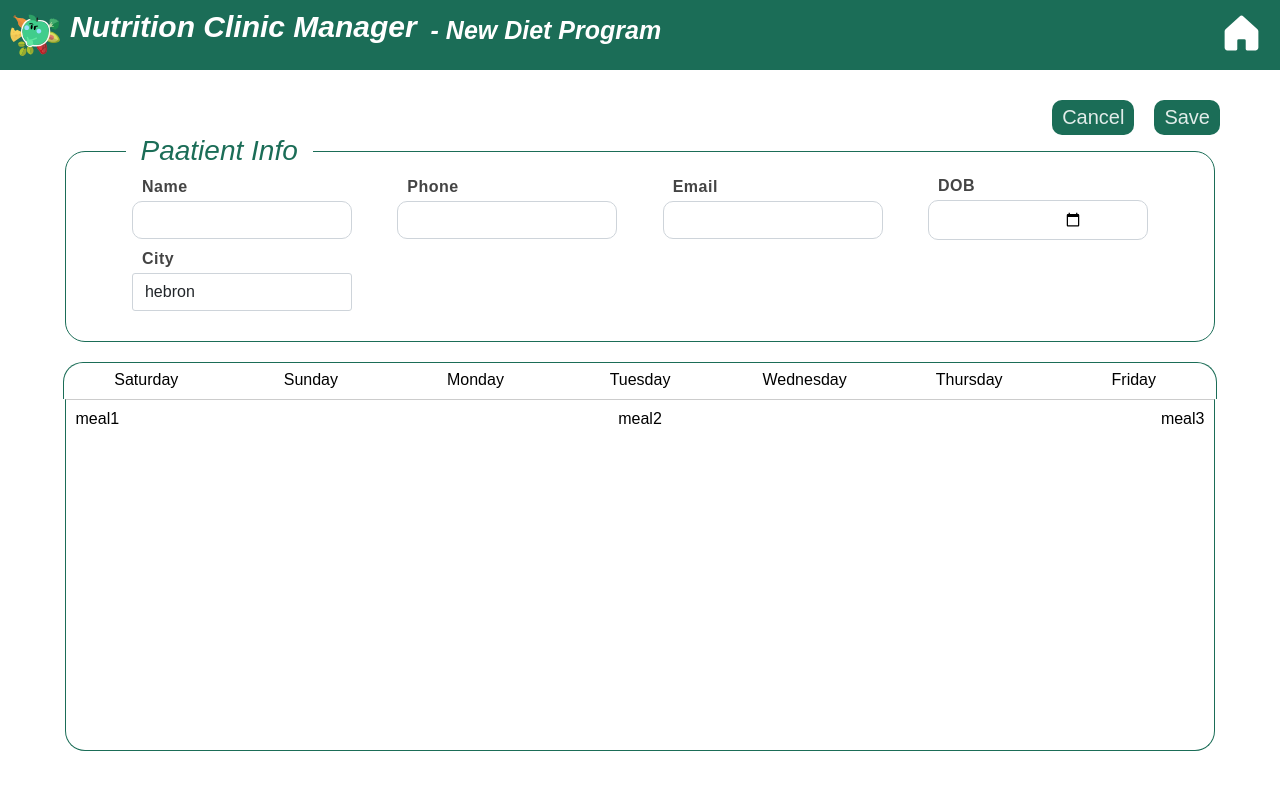
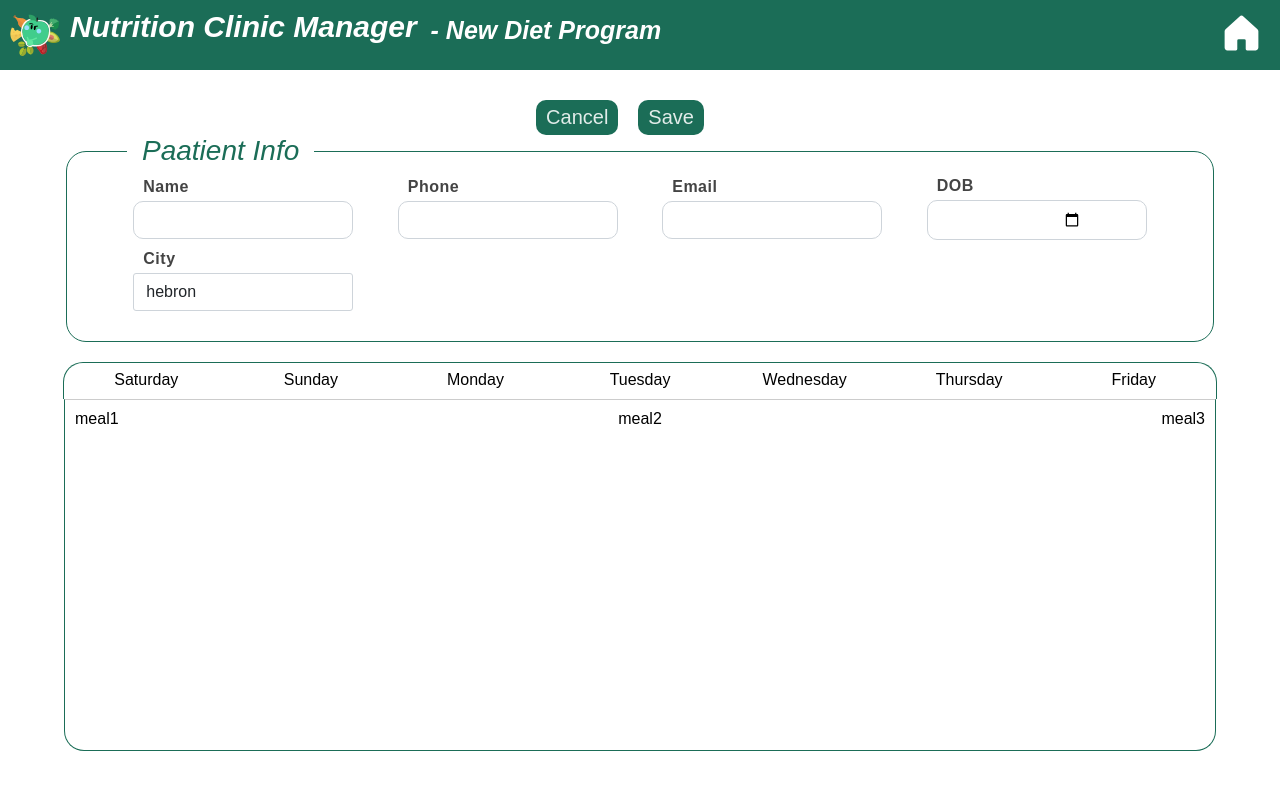
Before and after one commit to raghad-ns/nutritionist-app, a React (Create React App) app: page /add in a window 1280 px wide. Shown: the top 790 px of the page. Built offline with nearby package versions, Linux system fonts and the light colour scheme; a web font is replaced by a local one.

Commit message:
css edits

```diff
--- a/src/components/add/daily-meals/daily-meals.css
+++ b/src/components/add/daily-meals/daily-meals.css
@@ -1,14 +1,15 @@
 .dailyMealsWrapper {
     display: flex;
     justify-content: center;
+    width: 90%;
 }
 
 .dailyMeals {
     display: flex;
     justify-content: space-between;
     flex-wrap: wrap;
+    width: 100%;
     padding: 10px;
-    width: 88.2%;
     height: 330px;
     border: 1px solid rgb(27, 109, 87);
     border-top: 1px solid #ccc;
--- a/src/components/add/patient-info/patient-info.css
+++ b/src/components/add/patient-info/patient-info.css
@@ -1,13 +1,14 @@
 .patientInfoWrapper {
     display: flex;
     justify-content: center;
+    width: 90%;
 }
 
 .patientInfoWrapper>fieldset {
     display: flex;
     justify-content: center;
     align-items: center;
-    width: 88.2%;
+    width: 100%;
     padding: 10px 10px 20px;
     border-radius: 20px;
     border: 1px solid rgb(27, 109, 87);
--- a/src/components/add/tabs/tabs.component.jsx
+++ b/src/components/add/tabs/tabs.component.jsx
@@ -5,10 +5,8 @@ import Tab from '../../common/tab/tab.component'
 
 const Tabs = () => {
     return (
-        <div id="container">
-            <div className="tabs">
-                {DAYS.map((day, index) => <Tab day={day} key={index} />)}
-            </div>
+        <div className="tabs">
+            {DAYS.map((day, index) => <Tab day={day} key={index} />)}
         </div>
     )
 }
--- a/src/pages/add/add.css
+++ b/src/pages/add/add.css
@@ -2,6 +2,7 @@
   display: flex;
   flex-direction: column;
   justify-content: center;
+  align-items: center;
 }
 
 .addActionButtons {
```
Also changed, not shown: src/components/add/tabs/tabs.css (line endings or trailing spaces).
